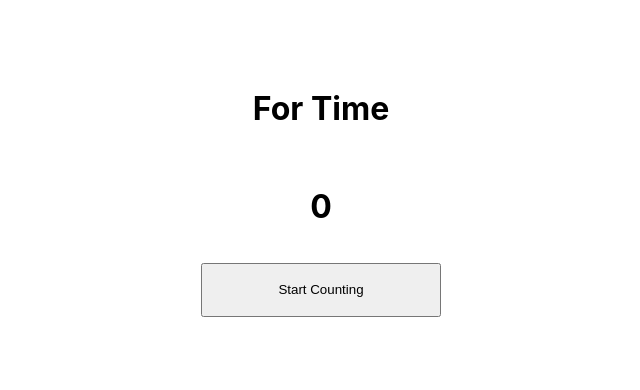
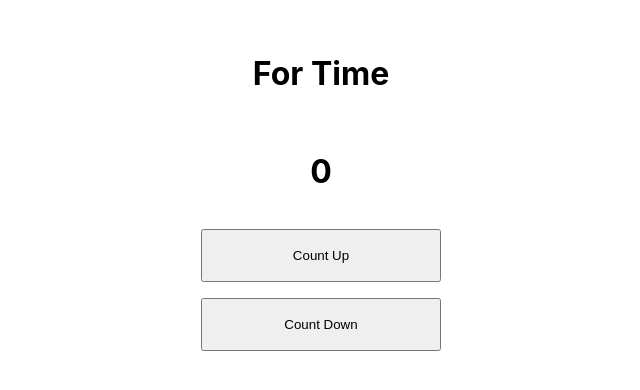
Before and after one commit to rutefig/wodtimer, a React (Create React App) app: page / in a window 1280 px wide. Shown: the part 208-598 px from the top of the page, without its empty margins (319-959 px from the left). Built offline with nearby package versions, Linux system fonts and the light colour scheme.

Commit message:
added count down feature to the timer slice

```diff
--- a/src/features/fortime/Fortime.js
+++ b/src/features/fortime/Fortime.js
@@ -2,7 +2,7 @@ import React, { useState } from 'react';
 import { useSelector, useDispatch, batch } from 'react-redux';
 
 import { Timer } from '../timer/Timer';
-import { countUp, setStartingTime } from '../timer/timerSlice';
+import { countUp, countDown } from '../timer/timerSlice';
 
 export function Fortime() {
     const dispatch = useDispatch();
@@ -11,7 +11,8 @@ export function Fortime() {
         <>
             <h1>For Time</h1>
             <Timer />
-            <button onClick={() => dispatch(countUp())}>Start Counting</button>
+            <button onClick={() => dispatch(countUp())}>Count Up</button>
+            <button onClick={() => dispatch(countDown(30))}>Count Down</button>
         </>
     )
 };
--- a/src/features/timer/timerSlice.js
+++ b/src/features/timer/timerSlice.js
@@ -14,13 +14,13 @@ export const timerSlice = createSlice({
         decrement: (state) => {
             state.value -= 1;
         },
-        setStartingTime: (state, action) => {
-            state.startingTime = action.payload;
+        resetTimer: (state, action) => {
+            state.value = action ? action.payload : 0;
         }
     }
 });
 
-export const { increment, decrement, setStartingTime } = timerSlice.actions;
+export const { increment, decrement, resetTimer } = timerSlice.actions;
 
 export const selectTime = (state) => state.timer.value;
 
@@ -28,4 +28,9 @@ export const countUp = () => (dispatch, getState) => {
     setInterval(() => dispatch(increment()), 1000);
   };
 
+export const countDown = (startingTime) => (dispatch, getState) => {
+    dispatch(resetTimer(startingTime));
+    setInterval(() => dispatch(decrement()), 1000);
+}
+
 export default timerSlice.reducer;
```
